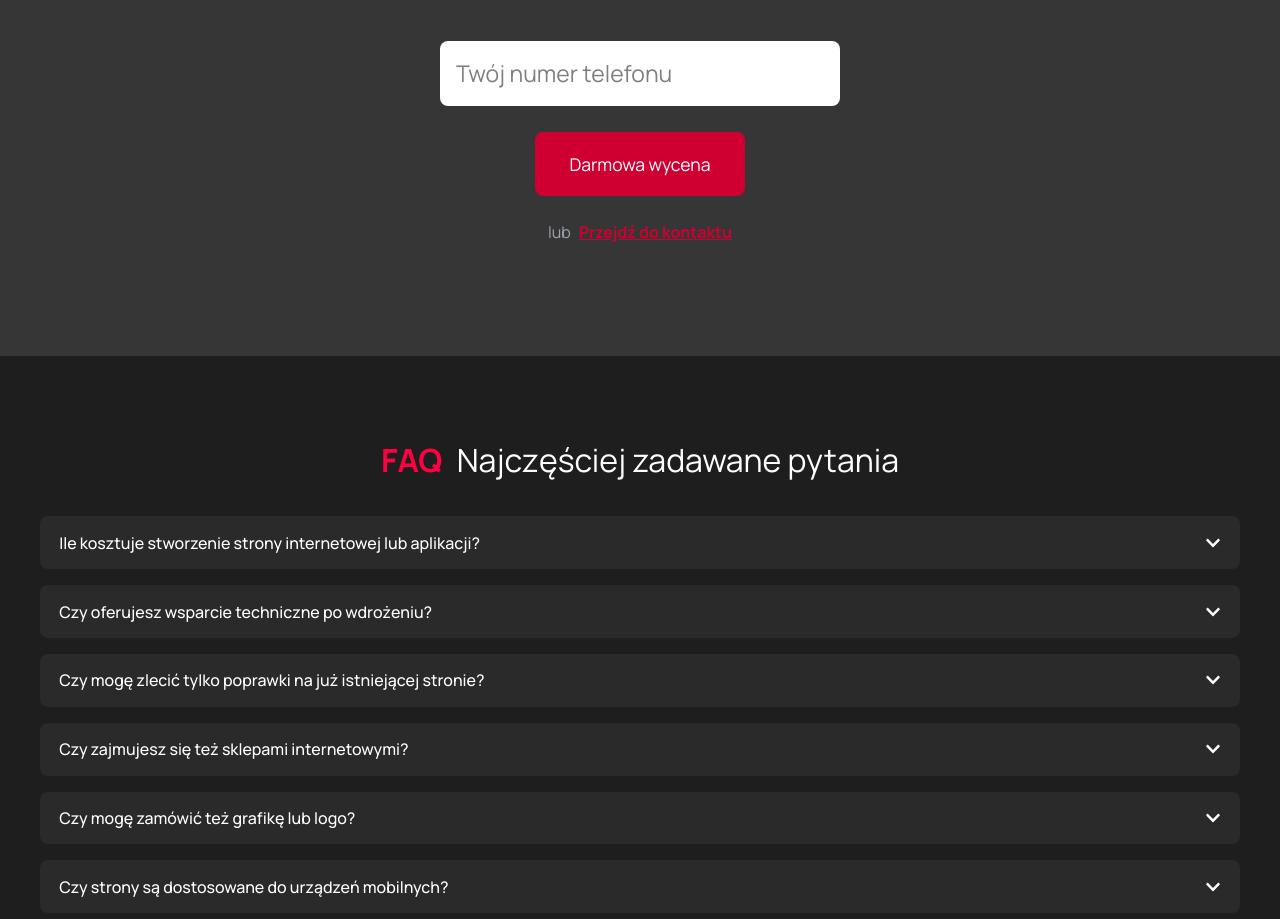
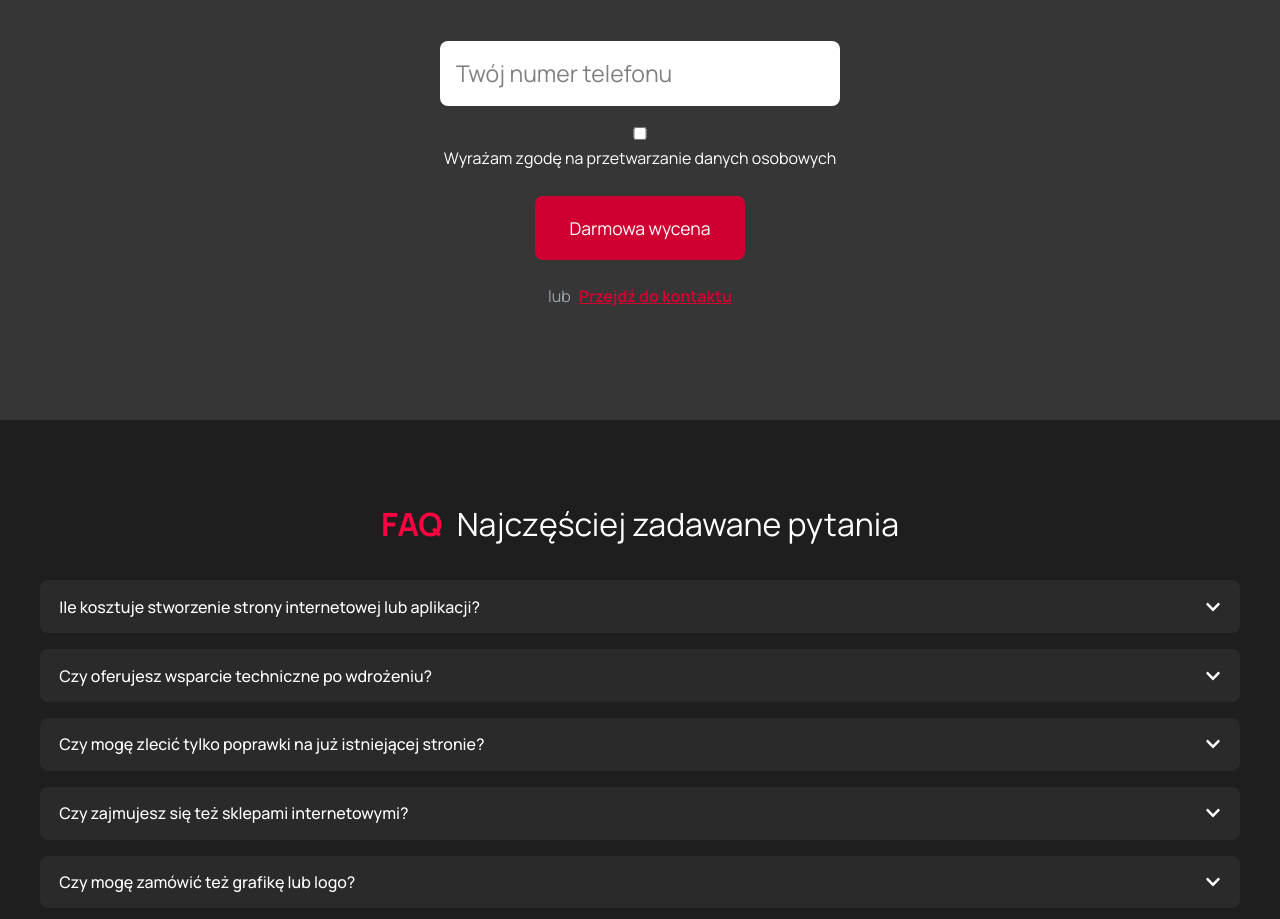
Before and after one commit to Grzegorz-dev/moja-strona-de, a Next.js app: page / in a window 1280 px wide. Shown: the part 3880-4799 px from the top of the page. Built offline with nearby package versions, Linux system fonts and the light colour scheme.

Commit message:
Poprawki

```diff
--- a/src/app/CtaForm.tsx
+++ b/src/app/CtaForm.tsx
@@ -2,6 +2,7 @@
 
 import { useState } from "react";
 import styles from './home.module.css';
+import Link from 'next/link';
 
 export default function CtaForm() {
   const [submitting, setSubmitting] = useState(false);
@@ -46,6 +47,13 @@ export default function CtaForm() {
         placeholder="Twój numer telefonu"
         required
       />
+      <div className={styles.checkbox}>
+        <input type="checkbox" id="zgoda" required />
+          <label htmlFor="zgoda">
+            Wyrażam zgodę na <Link href="/polityka-prywatnosci" target="_blank">przetwarzanie danych osobowych</Link>
+          </label>
+        </div>
+
       <button type="submit" disabled={submitting}>
         {submitting ? "Wysyłanie..." : "Darmowa wycena"}
       </button>
--- a/src/app/stronywww/page.tsx
+++ b/src/app/stronywww/page.tsx
@@ -292,9 +292,6 @@ export default function StronaWWW() {
         <CtaForm />
 
         <div className={styles.ctaAltAction}>
-          <label htmlFor="zgoda">
-            Wyrażam zgodę na <a href="/polityka-prywatnosci" target="_blank">przetwarzanie danych osobowych</a>
-          </label>
           <span>lub</span>
           <Link href="/kontakt" className={styles.ctaLinkButton}>
             Przejdź do kontaktu
```
